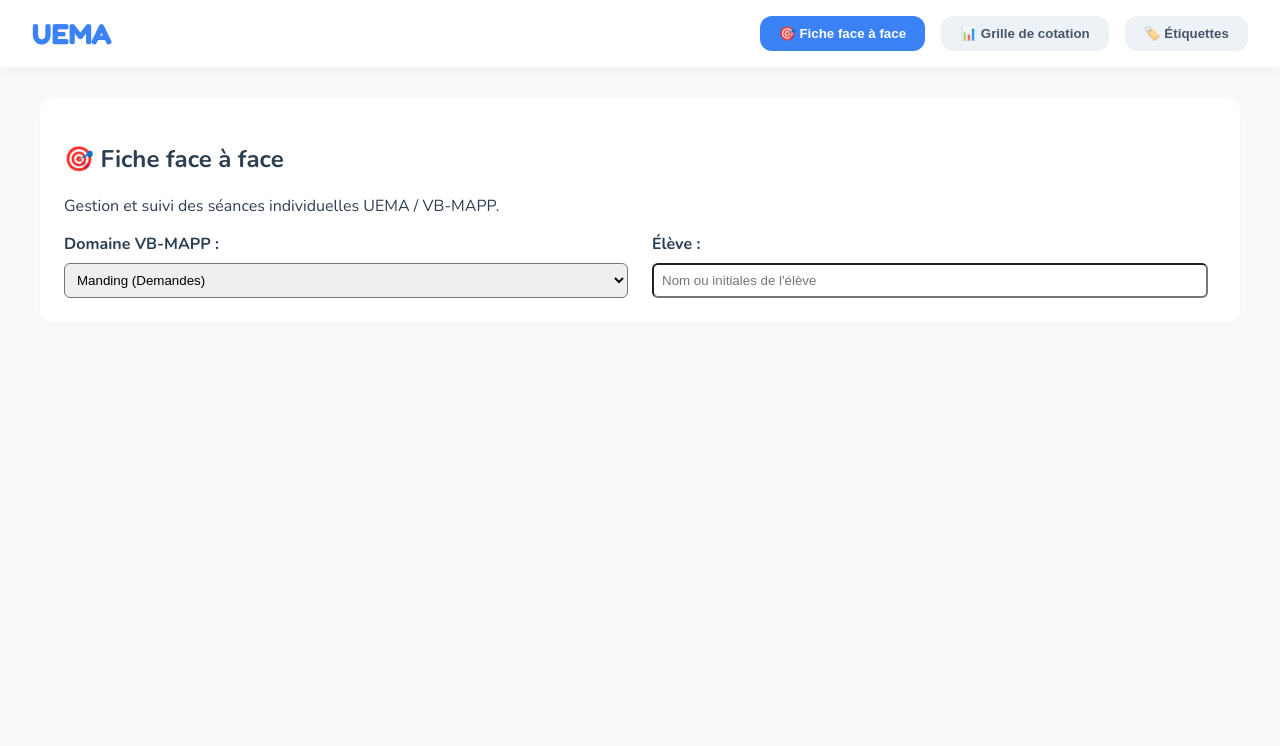
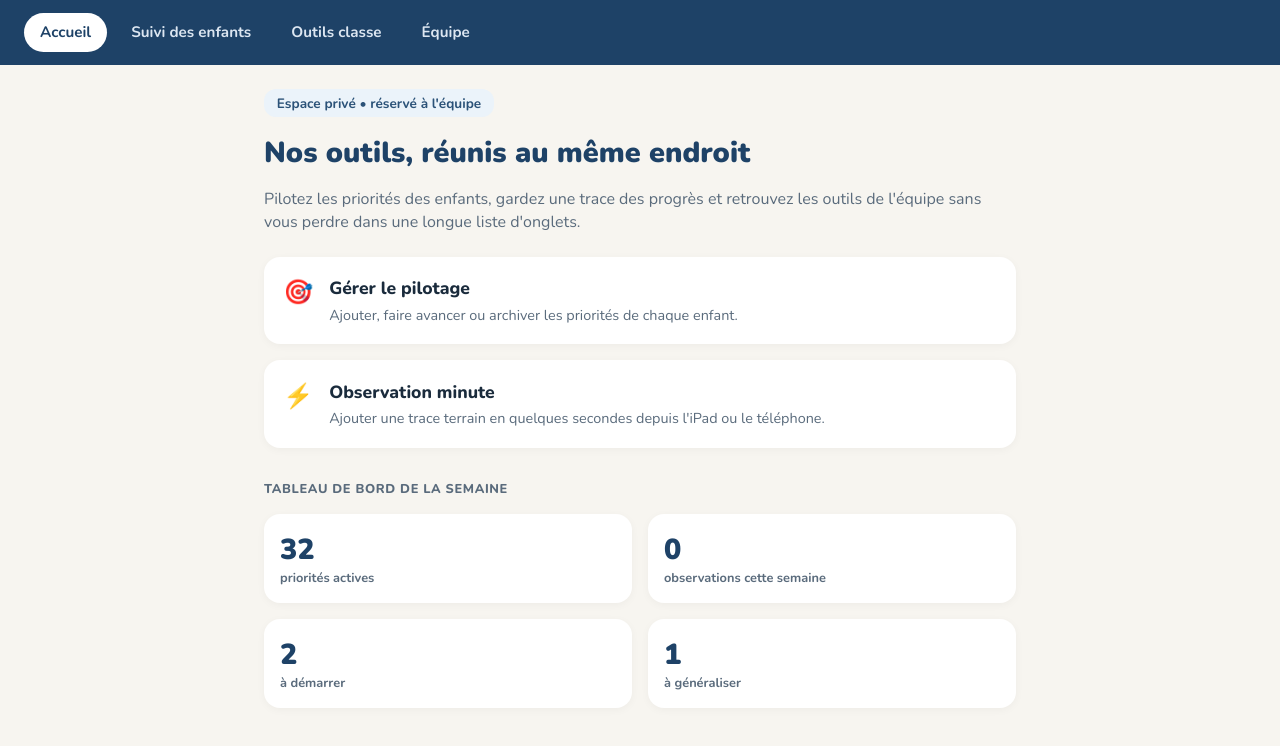
Before and after one commit to claraprst-52/outils-uema, a plain HTML site: page index.html in a window 1280 px wide. Drawn offline with nearby package versions, Linux system fonts and the light colour scheme; a web font is replaced by a local one.

Commit message:
Update index.html

```diff
--- a/index.html
+++ b/index.html
@@ -3,153 +3,222 @@
 <head>
 <meta charset="UTF-8">
 <meta name="viewport" content="width=device-width, initial-scale=1.0">
-<title>Outils UEMA / VB-MAPP</title>
+<title>Outils UEMA</title>
 <link rel="preconnect" href="https://fonts.googleapis.com">
 <link rel="preconnect" href="https://fonts.gstatic.com" crossorigin>
-<link href="https://fonts.googleapis.com/css2?family=Fredoka:wght@400;500;600;700&family=Nunito:wght@400;600;700;800&family=Open+Dyslexic&display=swap" rel="stylesheet">
+<link href="https://fonts.googleapis.com/css2?family=Nunito:wght@400;600;700;800;900&display=swap" rel="stylesheet">
 <style>
 :root {
-    --p-manding: #FF6B6B;
-    --p-tacting: #4ECDC4;
-    --p-listener: #45B7D1;
-    --p-vpMts: #96CEB4;
-    --p-play: #FFEEAD;
-    --p-social: #D4A5A5;
-    --p-imitation: #9B59B6;
-    --p-echoic: #3498DB;
-    --p-vocal: #E67E22;
-    --p-intraverbal: #2ECC71;
-    --p-group: #F1C40F;
-    --p-classroom: #E74C3C;
-    --bg-main: #F8F9FA;
-    --text-color: #2C3E50;
-    --border-radius: 12px;
+    --bg-page: #F7F5F0;
+    --navy-header: #1E4267;
+    --card-bg: #FFFFFF;
+    --text-main: #1A2B3C;
+    --text-muted: #5A6B7C;
+    --accent-blue: #2563EB;
+    --border-radius: 16px;
 }
 
+* { box-sizing: border-box; font-family: 'Nunito', sans-serif; }
+
 body {
-    font-family: 'Nunito', sans-serif;
-    background-color: var(--bg-main);
-    color: var(--text-color);
+    background-color: var(--bg-page);
+    color: var(--text-main);
     margin: 0;
     padding: 0;
 }
 
-.font-dyslexic { font-family: 'Open Dyslexic', sans-serif !important; }
-.font-fredoka { font-family: 'Fredoka', cursive !important; }
-
 header {
-    background: white;
-    padding: 1rem 2rem;
-    box-shadow: 0 2px 10px rgba(0,0,0,0.05);
+    background-color: var(--navy-header);
+    padding: 0.8rem 1.5rem;
     display: flex;
-    justify-content: space-between;
     align-items: center;
-}
-
-.logo {
-    font-family: 'Fredoka', cursive;
-    font-size: 1.8rem;
-    color: #3B82F6;
-    font-weight: 700;
+    gap: 1rem;
+    overflow-x: auto;
 }
 
 nav {
     display: flex;
+    gap: 0.5rem;
+    width: 100%;
+}
+
+nav button {
+    background: transparent;
+    color: #DCE6F1;
+    border: none;
+    padding: 0.6rem 1rem;
+    border-radius: 20px;
+    font-weight: 700;
+    font-size: 0.95rem;
+    cursor: pointer;
+    white-space: nowrap;
+}
+
+nav button.active {
+    background-color: #FFFFFF;
+    color: var(--navy-header);
+}
+
+main {
+    padding: 1.5rem;
+    max-width: 800px;
+    margin: 0 auto;
+}
+
+.badge-tag {
+    display: inline-block;
+    background: #EBF3FA;
+    color: #2B5278;
+    padding: 0.3rem 0.8rem;
+    border-radius: 12px;
+    font-size: 0.85rem;
+    font-weight: 700;
+    margin-bottom: 1rem;
+}
+
+h1 {
+    font-size: 1.8rem;
+    font-weight: 900;
+    margin: 0 0 0.5rem 0;
+    color: var(--navy-header);
+}
+
+.subtitle {
+    color: var(--text-muted);
+    font-size: 1rem;
+    line-height: 1.4;
+    margin-bottom: 1.5rem;
+}
+
+.action-card {
+    background: var(--card-bg);
+    border-radius: var(--border-radius);
+    padding: 1.2rem;
+    margin-bottom: 1rem;
+    box-shadow: 0 2px 8px rgba(0,0,0,0.04);
+    display: flex;
+    align-items: flex-start;
     gap: 1rem;
 }
 
-nav button {
-    padding: 0.6rem 1.2rem;
-    border: none;
-    border-radius: var(--border-radius);
-    background: #EDF2F7;
-    color: #4A5568;
-    font-weight: 600;
-    cursor: pointer;
-    transition: all 0.2s ease;
+.action-icon { font-size: 1.5rem; }
+
+.action-content h3 {
+    margin: 0 0 0.3rem 0;
+    font-size: 1.1rem;
+    font-weight: 800;
 }
 
-nav button.active, nav button:hover {
-    background: #3B82F6;
-    color: white;
+.action-content p {
+    margin: 0;
+    color: var(--text-muted);
+    font-size: 0.9rem;
 }
 
-main {
-    padding: 2rem;
-    max-width: 1200px;
-    margin: 0 auto;
+.section-title {
+    text-transform: uppercase;
+    font-size: 0.8rem;
+    font-weight: 800;
+    letter-spacing: 0.05em;
+    color: var(--text-muted);
+    margin: 2rem 0 1rem 0;
 }
 
-.card {
-    background: white;
-    border-radius: var(--border-radius);
-    padding: 1.5rem;
-    box-shadow: 0 4px 6px rgba(0,0,0,0.02);
-    margin-bottom: 1.5rem;
+.stats-grid {
+    display: grid;
+    grid-template-columns: 1fr 1fr;
+    gap: 1rem;
+    margin-bottom: 1rem;
 }
 
-.grid-2 {
-    display: grid;
-    grid-template-columns: 1fr 1fr;
-    gap: 1.5rem;
+.stat-card {
+    background: var(--card-bg);
+    border-radius: var(--border-radius);
+    padding: 1rem;
+    box-shadow: 0 2px 8px rgba(0,0,0,0.04);
 }
 
-.btn-primary {
-    background: #3B82F6;
-    color: white;
-    border: none;
-    padding: 0.8rem 1.5rem;
-    border-radius: var(--border-radius);
-    font-weight: 700;
-    cursor: pointer;
+.stat-number {
+    font-size: 1.8rem;
+    font-weight: 900;
+    color: var(--navy-header);
 }
 
-.btn-primary:hover {
-    background: #2563EB;
+.stat-label {
+    font-size: 0.8rem;
+    font-weight: 700;
+    color: var(--text-muted);
 }
 </style>
 </head>
 <body>
 
 <header>
-    <div class="logo">UEMA</div>
     <nav>
-        <button class="active" onclick="switchTab('face')">🎯 Fiche face à face</button>
-        <button onclick="switchTab('cotation')">📊 Grille de cotation</button>
-        <button onclick="switchTab('etiquettes')">🏷️ Étiquettes</button>
+        <button class="active" onclick="switchTab('accueil')">Accueil</button>
+        <button onclick="switchTab('suivi')">Suivi des enfants</button>
+        <button onclick="switchTab('outils')">Outils classe</button>
+        <button onclick="switchTab('equipe')">Équipe</button>
     </nav>
 </header>
 
 <main>
-    <section id="tab-face" class="card">
-        <h2>🎯 Fiche face à face</h2>
-        <p>Gestion et suivi des séances individuelles UEMA / VB-MAPP.</p>
-        <div class="grid-2">
-            <div>
-                <label><strong>Domaine VB-MAPP :</strong></label><br>
-                <select style="width: 100%; padding: 0.5rem; margin-top: 0.5rem; border-radius: 6px;">
-                    <option>Manding (Demandes)</option>
-                    <option>Tacting (Dénomination)</option>
-                    <option>Listener Responding (Réceptif)</option>
-                    <option>VP-MTS (Visuo-perceptif)</option>
-                    <option>Intraverbal</option>
-                </select>
+    <section id="tab-accueil">
+        <div class="badge-tag">Espace privé • réservé à l'équipe</div>
+        <h1>Nos outils, réunis au même endroit</h1>
+        <p class="subtitle">Pilotez les priorités des enfants, gardez une trace des progrès et retrouvez les outils de l'équipe sans vous perdre dans une longue liste d'onglets.</p>
+
+        <div class="action-card">
+            <div class="action-icon">🎯</div>
+            <div class="action-content">
+                <h3>Gérer le pilotage</h3>
+                <p>Ajouter, faire avancer ou archiver les priorités de chaque enfant.</p>
             </div>
-            <div>
-                <label><strong>Élève :</strong></label><br>
-                <input type="text" placeholder="Nom ou initiales de l'élève" style="width: 95%; padding: 0.5rem; margin-top: 0.5rem; border-radius: 6px;">
+        </div>
+
+        <div class="action-card">
+            <div class="action-icon">⚡</div>
+            <div class="action-content">
+                <h3>Observation minute</h3>
+                <p>Ajouter une trace terrain en quelques secondes depuis l'iPad ou le téléphone.</p>
+            </div>
+        </div>
+
+        <div class="section-title">Tableau de bord de la semaine</div>
+
+        <div class="stats-grid">
+            <div class="stat-card">
+                <div class="stat-number">32</div>
+                <div class="stat-label">priorités actives</div>
+            </div>
+            <div class="stat-card">
+                <div class="stat-number">0</div>
+                <div class="stat-label">observations cette semaine</div>
+            </div>
+            <div class="stat-card">
+                <div class="stat-number">2</div>
+                <div class="stat-label">à démarrer</div>
+            </div>
+            <div class="stat-card">
+                <div class="stat-number">1</div>
+                <div class="stat-label">à généraliser</div>
             </div>
         </div>
     </section>
 
-    <section id="tab-cotation" class="card" style="display:none;">
-        <h2>📊 Grille de cotation</h2>
-        <p>Suivi de l'acquisition des jalons VB-MAPP.</p>
+    <section id="tab-suivi" style="display:none;">
+        <h1>Suivi des enfants</h1>
+        <p class="subtitle">Sélectionnez un élève pour consulter son profil et ses objectifs VB-MAPP.</p>
     </section>
 
-    <section id="tab-etiquettes" class="card" style="display:none;">
-        <h2>🏷️ Générateur d'étiquettes</h2>
-        <p>Création d'étiquettes multi-écritures pour les plans de travail.</p>
+    <section id="tab-outils" style="display:none;">
+        <h1>Outils classe</h1>
+        <p class="subtitle">Générateurs d'étiquettes, fiches d'observation et grilles de cotation.</p>
+    </section>
+
+    <section id="tab-equipe" style="display:none;">
+        <h1>Équipe</h1>
+        <p class="subtitle">Gestion des accès et partage des observations.</p>
     </section>
 </main>
 
```
